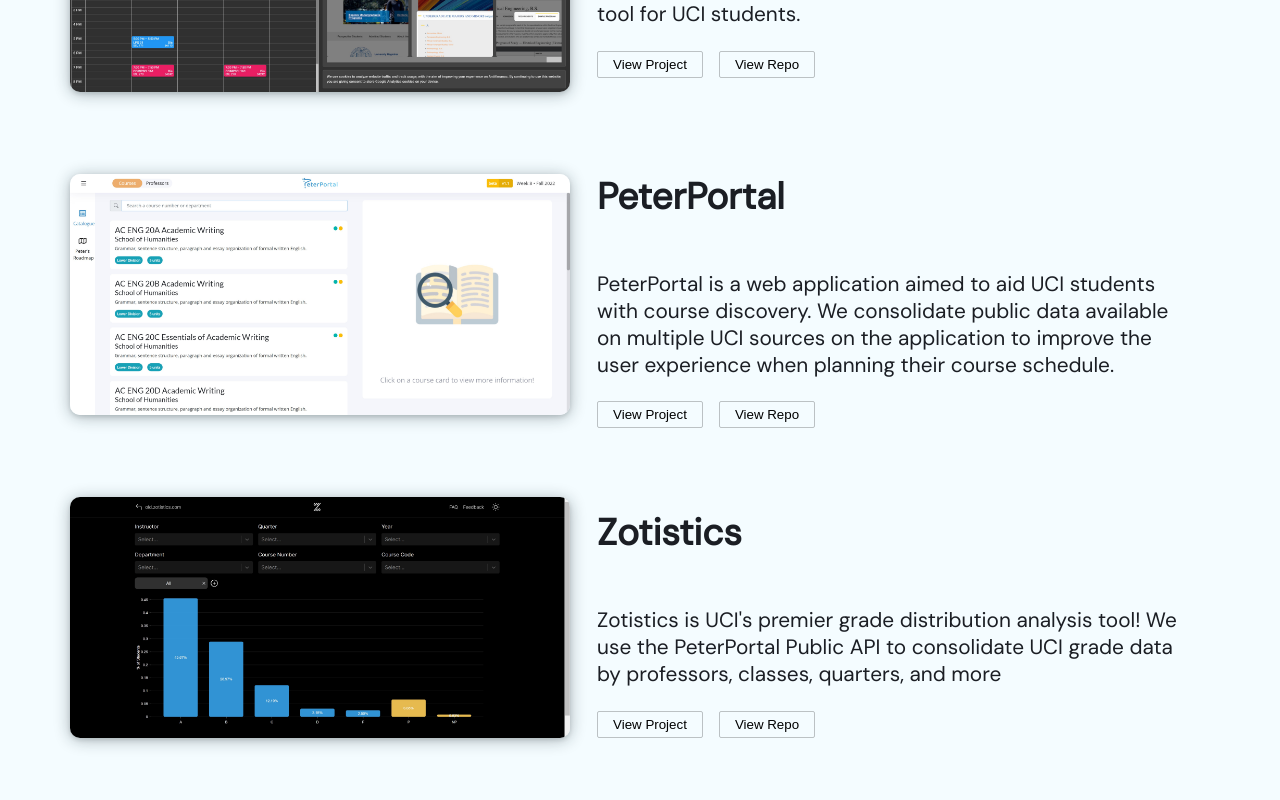
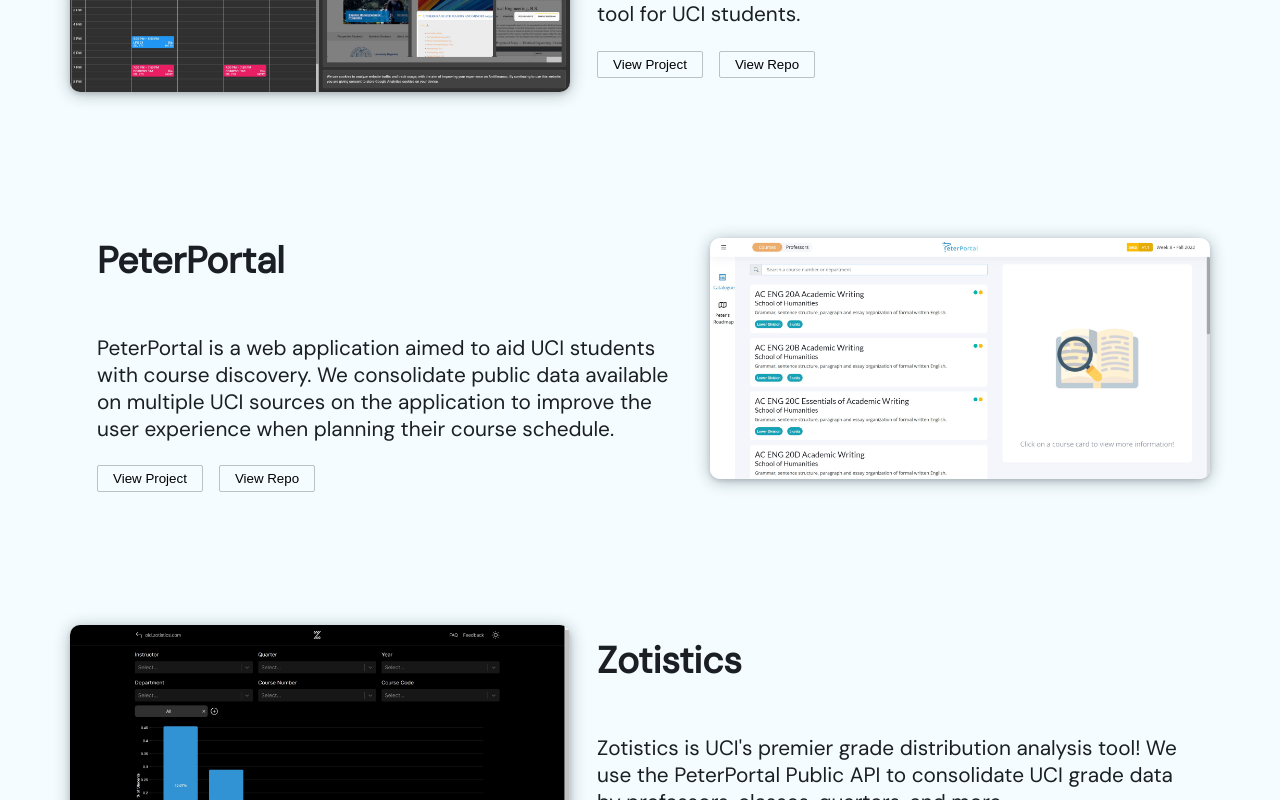
Before and after one commit to icssc/icssc-website, a Next.js app: page /projects in a window 1280 px wide. Shown: the part 660-1460 px from the top of the page. Built offline with nearby package versions, Linux system fonts and the light colour scheme.

Commit message:
Alternate flex direction

```diff
--- a/pages/projects.js
+++ b/pages/projects.js
@@ -30,7 +30,7 @@
             <h1>Projects</h1>
 
             <p>ICSSC offers development projects to benefit the UCI community.
-                Anyone is welcome to contribute to the projects at our <u><a href="https://github.com/icssc">GitHub</a></u>
+                Anyone is welcome to contribute to the projects at our <u><a href="https://github.com/icssc" rel="noreferrer" target="_blank">GitHub</a></u>.
             </p>
 
             </div>
--- a/styles/Projects.module.scss
+++ b/styles/Projects.module.scss
@@ -18,11 +18,15 @@
 .projectGrid {
     width: 100%;
     display: flex;
+    flex-direction: row-reverse;
+    &:nth-child(odd) {flex-direction: row;}
+    &:nth-child(1) {margin-top: 2rem;}
     flex-wrap: wrap;
     box-sizing: border-box;
     align-items: center;
     justify-content: center;
-    margin: 2rem 0;
+    margin: 6rem 0;
+
     img, div {
         flex-grow: 0;
         max-width: 50%;
@@ -57,8 +61,6 @@
             background-color: $strawberry;
             cursor: pointer;
         }
-
-
     }
 }
 
```
